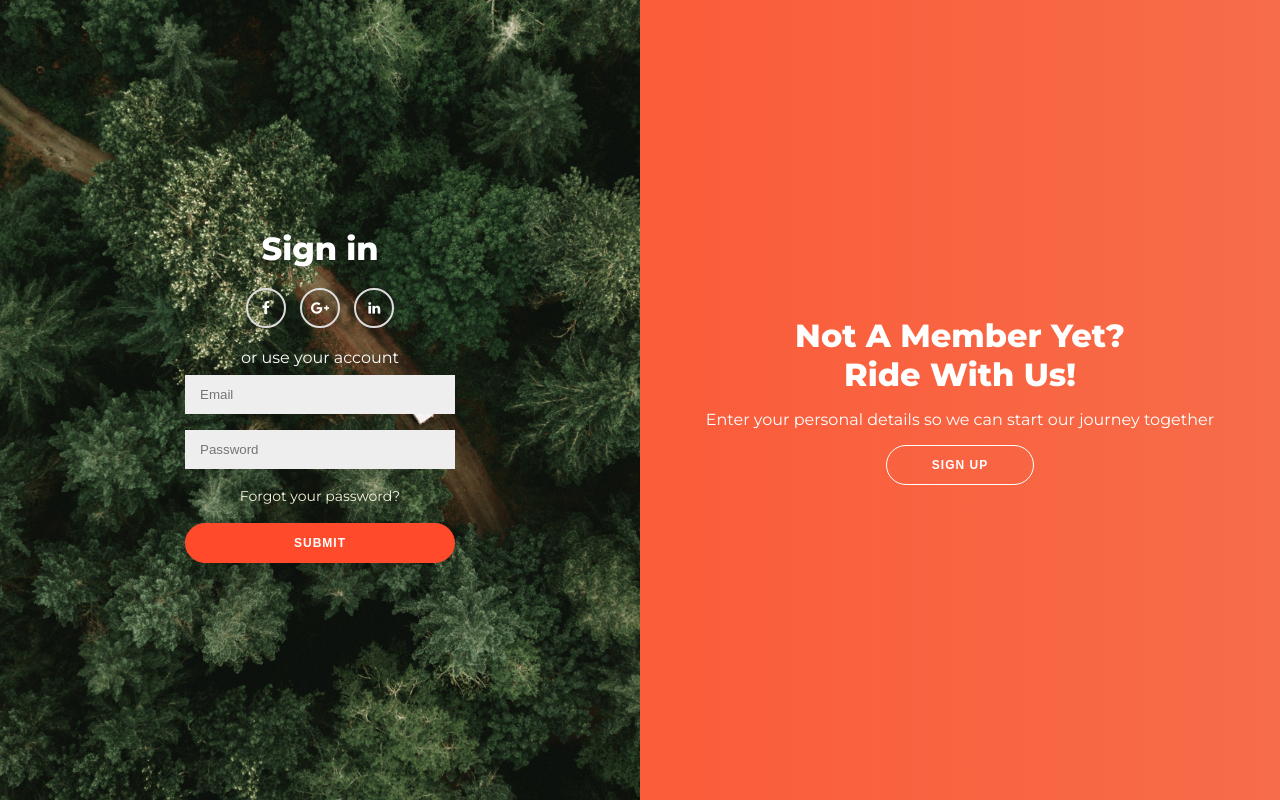
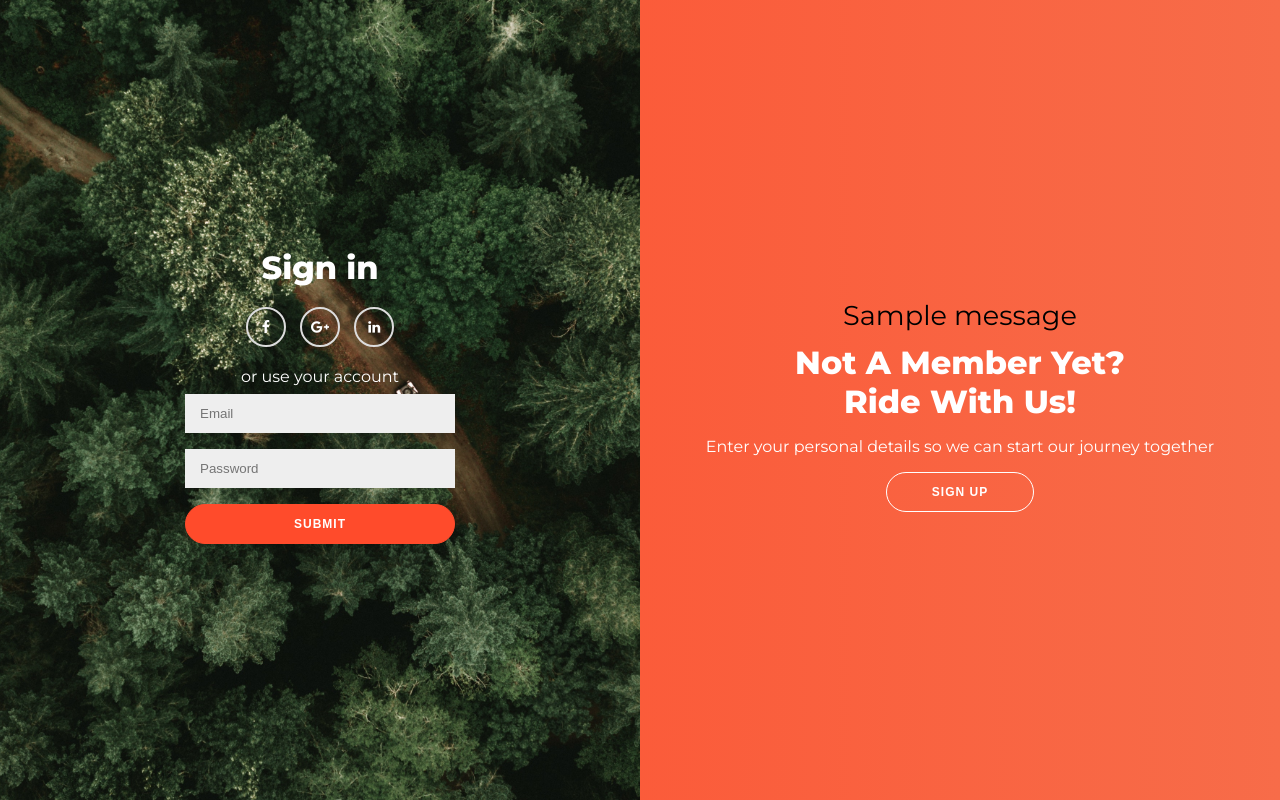
Before and after one commit to VeredBarArbel/trempMate, a Flask app: page / in a window 1280 px wide. Run offline with Flask 2, Linux system fonts and the light colour scheme; one stand-in notice (Sample message) is shown.

Commit message:
welcome flash messages

```diff
--- a/pages/Welcome/Welcome.py
+++ b/pages/Welcome/Welcome.py
@@ -11,7 +11,6 @@
 @Welcome.route('/Login')
 @Welcome.route('/')
 def welcome():
-    session.clear()
     return render_template('Welcome.html')
 
 
@@ -34,6 +33,7 @@
 
 @Welcome.route('/signIn', methods=['post'])
 def signIn():
+    session.clear()
     password = request.form['password']
     email = request.form['email']
     user = general.get_user(email)
@@ -41,4 +41,6 @@
         if user.check_password(password): #matching password
             user.user_session()
             return redirect('/home')
+        flash('Wrong password - try again')
+    flash("Email doesn't exist. Try to sign up or sign in with another email.")
     return redirect('/Login') #user doesn't wxist or password doesn't match
--- a/pages/Welcome/static/css/Welcome.css
+++ b/pages/Welcome/static/css/Welcome.css
@@ -296,3 +296,10 @@
     height: 100%;
     text-align: center;
 }
+
+.flash {
+    color: black;
+    font-size: 170%;
+    margin: 1%;
+    padding: 1%;
+}
--- a/pages/Welcome/templates/Welcome.html
+++ b/pages/Welcome/templates/Welcome.html
@@ -10,6 +10,7 @@
 </head>
 <body>
 <div class="container" id="container">
+
     <div class="form-container sign-up-container">
         <!-- sign up -->
         <form action="/signup" method="post">
@@ -26,7 +27,7 @@
             <input type="text" id="lname" name="lname" placeholder="Last Name"/>
             <input id="Gmail" name="Gmail" onblur="checkEmail('Gmail')" type="email" placeholder="*Email" required/>
             <input type="password" id="signuppass" name="signuppass" placeholder="*Password" required/>
-{#            {% if session.email %} <h5> Email already exists </h5> {% endif %}#}
+            {#            {% if session.email %} <h5> Email already exists </h5> {% endif %}#}
             <div class="inline-container">
                 <label for="remember">Remember me</label>
                 <input type="checkbox" checked="checked" name="remember" id="remember"/>
@@ -50,7 +51,7 @@
             <span>or use your account</span>
             <input id="email" name="email" onblur="checkEmail('email')" type="email" placeholder="Email"/>
             <input id="password" name="password" type="password" placeholder="Password"/>
-            <a href="#" id="pass">Forgot your password?</a>
+{#            <a href="#" id="pass">Forgot your password?</a>#}
             <input type="submit" class="button" id="signToHome" placeholder="Sign In">
         </form>
     </div>
@@ -63,6 +64,12 @@
                 <button class="ghost" id="signIn">Sign In</button>
             </div>
             <div class="overlay-panel overlay-right">
+
+                <!-- message -->
+                {% for message in get_flashed_messages() %}
+                    <div class="flash">{{ message }}</div>
+                {% endfor %}
+
                 <h1>Not A Member Yet?<br> Ride With Us!</h1>
                 <p>Enter your personal details so we can start our journey together</p>
                 <button class="ghost" id="signUp">Sign Up</button>
```
